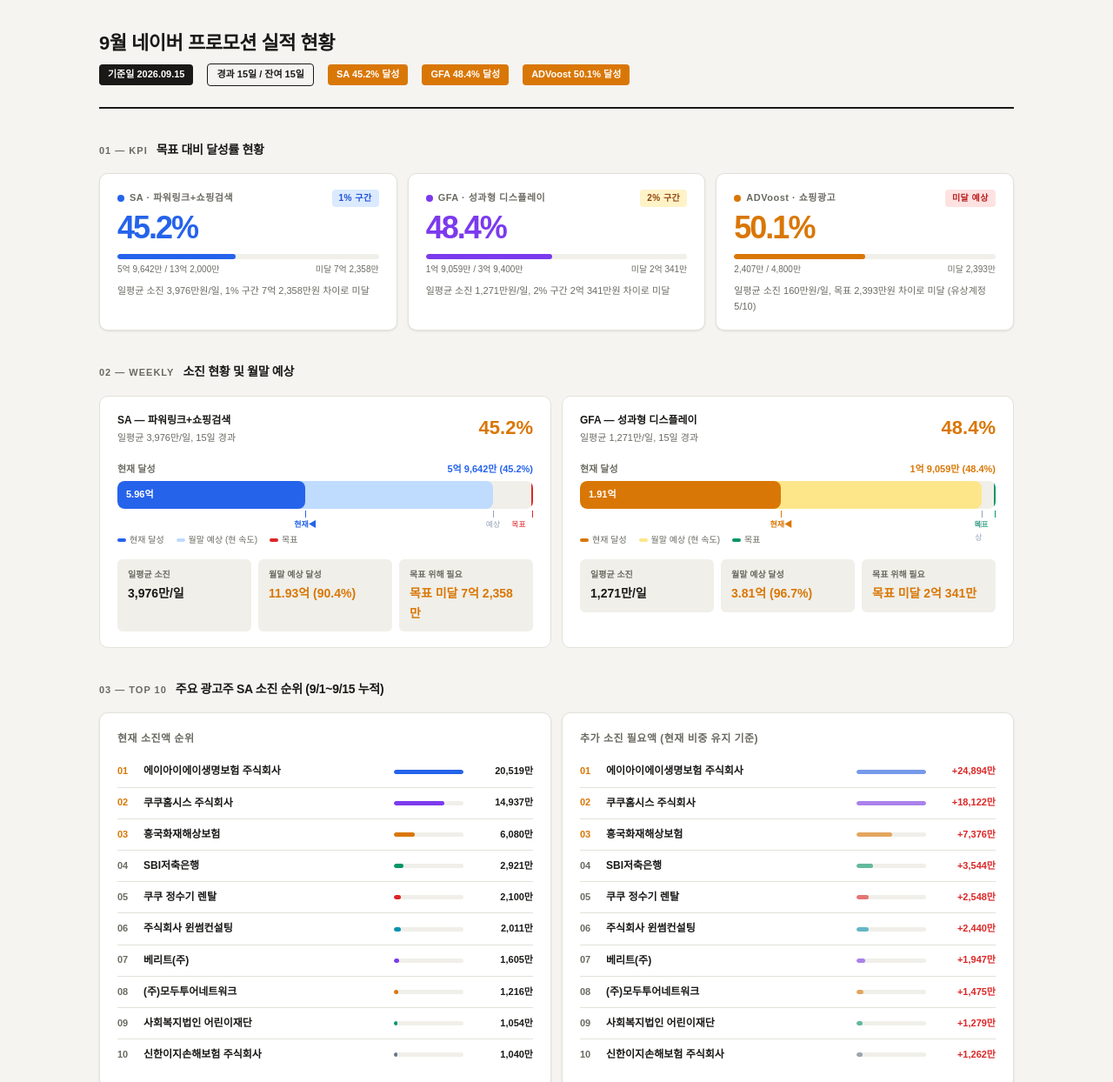
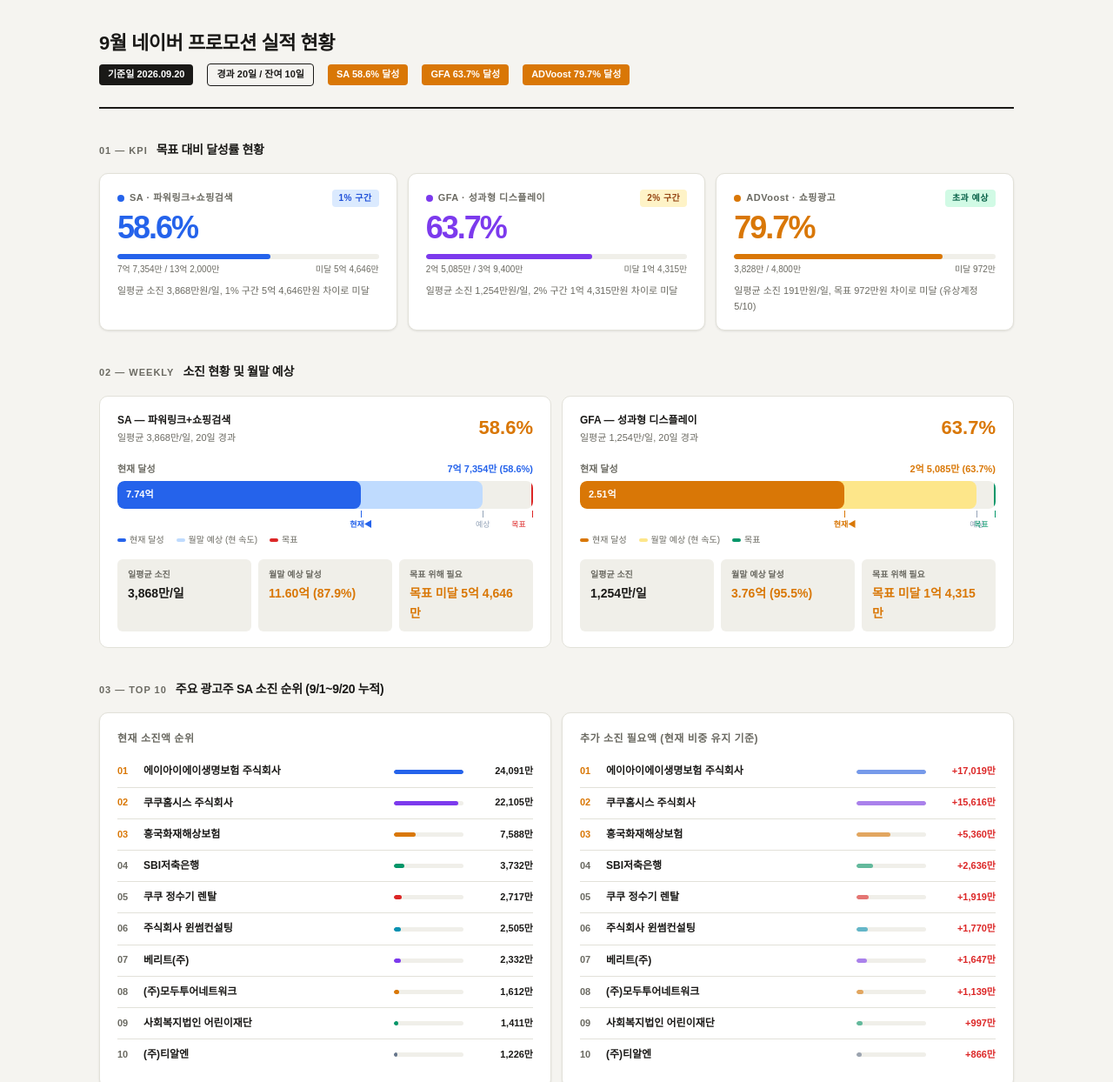
Before and after one commit to sora830812-del/naverpromo_202609, a plain HTML site: page index.html in a window 1280 px wide. Shown: the top 1244 px of the page at 87% size. Drawn offline with Linux system fonts and the light colour scheme; a web font is replaced by a local one.

Commit message:
Add files via upload

```diff
--- a/index.html
+++ b/index.html
@@ -173,11 +173,11 @@ body { background: var(--bg); color: var(--text); font-family: 'Pretendard', san
   <div class="page-header">
     <h1>9월 네이버 프로모션 실적 현황</h1>
     <div class="header-meta">
-      <span class="badge">기준일 2026.09.15</span>
-      <span class="badge outline">경과 15일 / 잔여 15일</span>
-      <span class="badge warn">SA 45.2% 달성</span>
-      <span class="badge warn">GFA 48.4% 달성</span>
-      <span class="badge warn">ADVoost 50.1% 달성</span>
+      <span class="badge">기준일 2026.09.20</span>
+      <span class="badge outline">경과 20일 / 잔여 10일</span>
+      <span class="badge warn">SA 58.6% 달성</span>
+      <span class="badge warn">GFA 63.7% 달성</span>
+      <span class="badge warn">ADVoost 79.7% 달성</span>
     </div>
   </div>
 
@@ -195,15 +195,15 @@ body { background: var(--bg); color: var(--text); font-family: 'Pretendard', san
         SA · 파워링크+쇼핑검색
         <span class="tag tag-blue" style="margin-left:auto;">1% 구간</span>
       </div>
-      <div class="kpi-rate" style="color:#2563eb;">45.2%</div>
+      <div class="kpi-rate" style="color:#2563eb;">58.6%</div>
       <div class="kpi-bar-wrap" style="margin-top:12px;">
-        <div class="kpi-bar" style="width:45.2%; background:#2563eb;"></div>
+        <div class="kpi-bar" style="width:58.6%; background:#2563eb;"></div>
       </div>
       <div class="progress-row">
-        <span>5억 9,642만 / 13억 2,000만</span>
-        <span>미달 7억 2,358만</span>
+        <span>7억 7,354만 / 13억 2,000만</span>
+        <span>미달 5억 4,646만</span>
       </div>
-      <div class="kpi-detail" style="margin-top:8px;">일평균 소진 3,976만원/일, 1% 구간 7억 2,358만원 차이로 미달</div>
+      <div class="kpi-detail" style="margin-top:8px;">일평균 소진 3,868만원/일, 1% 구간 5억 4,646만원 차이로 미달</div>
     </div>
 
     <!-- GFA -->
@@ -213,15 +213,15 @@ body { background: var(--bg); color: var(--text); font-family: 'Pretendard', san
         GFA · 성과형 디스플레이
         <span class="tag tag-amber" style="margin-left:auto;">2% 구간</span>
       </div>
-      <div class="kpi-rate" style="color:#7c3aed;">48.4%</div>
+      <div class="kpi-rate" style="color:#7c3aed;">63.7%</div>
       <div class="kpi-bar-wrap" style="margin-top:12px;">
-        <div class="kpi-bar" style="width:48.4%; background:#7c3aed;"></div>
+        <div class="kpi-bar" style="width:63.7%; background:#7c3aed;"></div>
       </div>
       <div class="progress-row">
-        <span>1억 9,059만 / 3억 9,400만</span>
-        <span>미달 2억 341만</span>
+        <span>2억 5,085만 / 3억 9,400만</span>
+        <span>미달 1억 4,315만</span>
       </div>
-      <div class="kpi-detail" style="margin-top:8px;">일평균 소진 1,271만원/일, 2% 구간 2억 341만원 차이로 미달</div>
+      <div class="kpi-detail" style="margin-top:8px;">일평균 소진 1,254만원/일, 2% 구간 1억 4,315만원 차이로 미달</div>
     </div>
 
     <!-- ADVoost -->
@@ -229,17 +229,17 @@ body { background: var(--bg); color: var(--text); font-family: 'Pretendard', san
       <div class="kpi-label">
         <span class="kpi-dot" style="background:#d97706;"></span>
         ADVoost · 쇼핑광고
-        <span class="tag tag-red" style="margin-left:auto;">미달 예상</span>
+        <span class="tag tag-green" style="margin-left:auto;">초과 예상</span>
       </div>
-      <div class="kpi-rate" style="color:#d97706;">50.1%</div>
+      <div class="kpi-rate" style="color:#d97706;">79.7%</div>
       <div class="kpi-bar-wrap" style="margin-top:12px;">
-        <div class="kpi-bar" style="width:50.1%; background:#d97706;"></div>
+        <div class="kpi-bar" style="width:79.7%; background:#d97706;"></div>
       </div>
       <div class="progress-row">
-        <span>2,407만 / 4,800만</span>
-        <span>미달 2,393만</span>
+        <span>3,828만 / 4,800만</span>
+        <span>미달 972만</span>
       </div>
-      <div class="kpi-detail" style="margin-top:8px;">일평균 소진 160만원/일, 목표 2,393만원 차이로 미달 (유상계정 5/10)</div>
+      <div class="kpi-detail" style="margin-top:8px;">일평균 소진 191만원/일, 목표 972만원 차이로 미달 (유상계정 5/10)</div>
     </div>
   </div>
 
@@ -255,26 +255,26 @@ body { background: var(--bg); color: var(--text); font-family: 'Pretendard', san
       <div class="weekly-header">
         <div>
           <div class="weekly-title">SA — 파워링크+쇼핑검색</div>
-          <div style="font-size:11px; color:var(--text-muted); margin-top:2px;">일평균 3,976만/일, 15일 경과</div>
+          <div style="font-size:11px; color:var(--text-muted); margin-top:2px;">일평균 3,868만/일, 20일 경과</div>
         </div>
-        <div class="weekly-rate warn">45.2%</div>
+        <div class="weekly-rate warn">58.6%</div>
       </div>
 
       <div style="margin-top:18px;">
         <div style="display:flex; justify-content:space-between; font-size:11px; font-weight:600; margin-bottom:5px;">
           <span style="color:var(--text-muted);">현재 달성</span>
-          <span style="color:#2563eb;">5억 9,642만 (45.2%)</span>
+          <span style="color:#2563eb;">7억 7,354만 (58.6%)</span>
         </div>
         <div style="position:relative; height:32px; border-radius:8px; overflow:hidden; background:var(--surface2);">
-          <div style="position:absolute; left:0; top:0; width:90.4%; height:100%; background:#bfdbfe; border-radius:8px;"></div>
-          <div style="position:absolute; left:0; top:0; width:45.2%; height:100%; background:#2563eb; border-radius:8px; display:flex; align-items:center; padding-left:10px; font-size:11px; color:#fff; font-weight:600; white-space:nowrap;">5.96억</div>
+          <div style="position:absolute; left:0; top:0; width:87.9%; height:100%; background:#bfdbfe; border-radius:8px;"></div>
+          <div style="position:absolute; left:0; top:0; width:58.6%; height:100%; background:#2563eb; border-radius:8px; display:flex; align-items:center; padding-left:10px; font-size:11px; color:#fff; font-weight:600; white-space:nowrap;">7.74억</div>
           <div style="position:absolute; right:0; top:0; width:2px; height:100%; background:#dc2626;"></div>
         </div>
         <div style="position:relative; height:18px;">
-          <div style="position:absolute; left:45.2%; top:2px; width:1px; height:8px; background:#2563eb;"></div>
-          <div style="position:absolute; left:45.2%; top:11px; font-size:9px; color:#2563eb; font-weight:600; transform:translateX(-50%);">현재◀</div>
-          <div style="position:absolute; left:90.4%; top:2px; width:1px; height:8px; background:#94a3b8; border-left:1px dashed #94a3b8;"></div>
-          <div style="position:absolute; left:90.4%; top:11px; font-size:9px; color:#94a3b8; transform:translateX(-50%);">예상</div>
+          <div style="position:absolute; left:58.6%; top:2px; width:1px; height:8px; background:#2563eb;"></div>
+          <div style="position:absolute; left:58.6%; top:11px; font-size:9px; color:#2563eb; font-weight:600; transform:translateX(-50%);">현재◀</div>
+          <div style="position:absolute; left:87.9%; top:2px; width:1px; height:8px; background:#94a3b8; border-left:1px dashed #94a3b8;"></div>
+          <div style="position:absolute; left:87.9%; top:11px; font-size:9px; color:#94a3b8; transform:translateX(-50%);">예상</div>
           <div style="position:absolute; right:0; top:2px; width:1px; height:8px; background:#dc2626;"></div>
           <div style="position:absolute; right:0; top:11px; font-size:9px; color:#dc2626; transform:translateX(-50%);">목표</div>
         </div>
@@ -289,15 +289,15 @@ body { background: var(--bg); color: var(--text); font-family: 'Pretendard', san
       <div class="weekly-stat-row" style="margin-top:14px;">
         <div class="weekly-stat">
           <div class="ws-label">일평균 소진</div>
-          <div class="ws-value">3,976만/일</div>
+          <div class="ws-value">3,868만/일</div>
         </div>
         <div class="weekly-stat">
           <div class="ws-label">월말 예상 달성</div>
-          <div class="ws-value" style="color:var(--accent-amber);">11.93억 (90.4%)</div>
+          <div class="ws-value" style="color:var(--accent-amber);">11.60억 (87.9%)</div>
         </div>
         <div class="weekly-stat">
           <div class="ws-label">목표 위해 필요</div>
-          <div class="ws-value" style="color:var(--accent-amber);">목표 미달 7억 2,358만</div>
+          <div class="ws-value" style="color:var(--accent-amber);">목표 미달 5억 4,646만</div>
         </div>
       </div>
     </div>
@@ -307,26 +307,26 @@ body { background: var(--bg); color: var(--text); font-family: 'Pretendard', san
       <div class="weekly-header">
         <div>
           <div class="weekly-title">GFA — 성과형 디스플레이</div>
-          <div style="font-size:11px; color:var(--text-muted); margin-top:2px;">일평균 1,271만/일, 15일 경과</div>
+          <div style="font-size:11px; color:var(--text-muted); margin-top:2px;">일평균 1,254만/일, 20일 경과</div>
         </div>
-        <div class="weekly-rate warn">48.4%</div>
+        <div class="weekly-rate warn">63.7%</div>
       </div>
 
       <div style="margin-top:18px;">
         <div style="display:flex; justify-content:space-between; font-size:11px; font-weight:600; margin-bottom:5px;">
           <span style="color:var(--text-muted);">현재 달성</span>
-          <span style="color:#d97706;">1억 9,059만 (48.4%)</span>
+          <span style="color:#d97706;">2억 5,085만 (63.7%)</span>
         </div>
         <div style="position:relative; height:32px; border-radius:8px; overflow:hidden; background:var(--surface2);">
-          <div style="position:absolute; left:0; top:0; width:96.7%; height:100%; background:#fde68a; border-radius:8px;"></div>
-          <div style="position:absolute; left:0; top:0; width:48.4%; height:100%; background:#d97706; border-radius:8px; display:flex; align-items:center; padding-left:10px; font-size:11px; color:#fff; font-weight:600; white-space:nowrap;">1.91억</div>
+          <div style="position:absolute; left:0; top:0; width:95.5%; height:100%; background:#fde68a; border-radius:8px;"></div>
+          <div style="position:absolute; left:0; top:0; width:63.7%; height:100%; background:#d97706; border-radius:8px; display:flex; align-items:center; padding-left:10px; font-size:11px; color:#fff; font-weight:600; white-space:nowrap;">2.51억</div>
           <div style="position:absolute; right:0; top:0; width:2px; height:100%; background:#059669;"></div>
         </div>
         <div style="position:relative; height:18px;">
-          <div style="position:absolute; left:48.4%; top:2px; width:1px; height:8px; background:#d97706;"></div>
-          <div style="position:absolute; left:48.4%; top:11px; font-size:9px; color:#d97706; font-weight:600; transform:translateX(-50%);">현재◀</div>
-          <div style="position:absolute; left:96.7%; top:2px; width:1px; height:8px; background:#94a3b8; border-left:1px dashed #94a3b8;"></div>
-          <div style="position:absolute; left:96.7%; top:11px; font-size:9px; color:#94a3b8; transform:translateX(-50%);">예상</div>
+          <div style="position:absolute; left:63.7%; top:2px; width:1px; height:8px; background:#d97706;"></div>
+          <div style="position:absolute; left:63.7%; top:11px; font-size:9px; color:#d97706; font-weight:600; transform:translateX(-50%);">현재◀</div>
+          <div style="position:absolute; left:95.5%; top:2px; width:1px; height:8px; background:#94a3b8; border-left:1px dashed #94a3b8;"></div>
+          <div style="position:absolute; left:95.5%; top:11px; font-size:9px; color:#94a3b8; transform:translateX(-50%);">예상</div>
           <div style="position:absolute; right:0; top:2px; width:1px; height:8px; background:#059669;"></div>
           <div style="position:absolute; right:0; top:11px; font-size:9px; color:#059669; transform:translateX(-50%);">목표</div>
         </div>
@@ -341,15 +341,15 @@ body { background: var(--bg); color: var(--text); font-family: 'Pretendard', san
       <div class="weekly-stat-row" style="margin-top:14px;">
         <div class="weekly-stat">
           <div class="ws-label">일평균 소진</div>
-          <div class="ws-value">1,271만/일</div>
+          <div class="ws-value">1,254만/일</div>
         </div>
         <div class="weekly-stat">
           <div class="ws-label">월말 예상 달성</div>
-          <div class="ws-value" style="color:var(--accent-amber);">3.81억 (96.7%)</div>
+          <div class="ws-value" style="color:var(--accent-amber);">3.76억 (95.5%)</div>
         </div>
         <div class="weekly-stat">
           <div class="ws-label">목표 위해 필요</div>
-          <div class="ws-value" style="color:var(--accent-amber);">목표 미달 2억 341만</div>
+          <div class="ws-value" style="color:var(--accent-amber);">목표 미달 1억 4,315만</div>
         </div>
       </div>
     </div>
@@ -357,7 +357,7 @@ body { background: var(--bg); color: var(--text); font-family: 'Pretendard', san
 
   <div class="section-header">
     <span class="sec-num">03 — TOP 10</span>
-    <h2>주요 광고주 SA 소진 순위 (9/1~9/15 누적)</h2>
+    <h2>주요 광고주 SA 소진 순위 (9/1~9/20 누적)</h2>
   </div>
 
   <div class="two-col">
@@ -397,7 +397,7 @@ body { background: var(--bg); color: var(--text); font-family: 'Pretendard', san
     <div id="gfa-target-body"></div>
   </div>
   <div style="font-size:10px; color:var(--text-muted); margin-top:8px;">
-    ※ 계정별 목표액은 원본 파일에 설정된 값을 그대로 사용했습니다. 월말 예상 = 현재 소진액 ÷ 경과일수(15일) × 전체일수(30일). 막대는 목표액(100%) 기준으로 정규화했습니다. GFA 쿠쿠(일시불+렌탈) 목표액은 원본(9/15) 공란으로 9/13 기준값 8,700만을 유지했습니다.
+    ※ 계정별 목표액은 9월 계정별 목표배분 확정안 기준입니다 (모두투어 이관으로 제외). 월말 예상 = 현재 소진액 ÷ 경과일수(20일) × 전체일수(30일). 막대는 목표액(100%) 기준으로 정규화했습니다. GFA 쿠쿠(일시불+렌탈) 목표액은 원본(9/20) 공란으로 확정안 8,700만을 적용했습니다.
   </div>
 
   <!-- ── 05 베네핏 계산기 ── -->
@@ -408,7 +408,7 @@ body { background: var(--bg); color: var(--text); font-family: 'Pretendard', san
 
   <div class="benefit-wrap">
     <div class="benefit-top">
-      <h3>베네핏 배분 계산기 <span class="needs-data">✓ 9/15 기준</span></h3>
+      <h3>베네핏 배분 계산기 <span class="needs-data">✓ 9/20 기준</span></h3>
       <div class="benefit-note" style="margin-top:6px;">
         보상액의 20% → 재원 | 제휴실 정액 10% | 잔여 90% → 부서별 MoM 배분 (증감률 50% + 증감금액 50%)
       </div>
@@ -444,7 +444,7 @@ body { background: var(--bg); color: var(--text); font-family: 'Pretendard', san
         📊 동일 기간 비교 — 8월 일할 vs 9월 누적
         <span class="tag tag-amber">MoM 배분 근거</span>
       </div>
-      <div class="mom-section-sub">9월 누적 실적(15일)과 8월 일할(15일)을 동일 기간 기준으로 비교. 수치 수정 가능합니다.</div>
+      <div class="mom-section-sub">9월 누적 실적(20일)과 8월 일할(20일)을 동일 기간 기준으로 비교. 수치 수정 가능합니다.</div>
 
       <div class="mom-grid">
         <div class="mom-col-header">부서</div>
@@ -455,28 +455,28 @@ body { background: var(--bg); color: var(--text); font-family: 'Pretendard', san
 
         <div class="mom-row" id="mom-row-1">
           <div class="mom-cell dept-label">마케팅본부</div>
-          <div class="mom-cell"><input type="number" id="apr-1" value="48579" oninput="calcBenefit()"></div>
+          <div class="mom-cell"><input type="number" id="apr-1" value="64772" oninput="calcBenefit()"></div>
           <div class="mom-cell"><input type="number" id="may-1" value="0" oninput="calcBenefit()"></div>
           <div class="mom-cell"><span class="mom-delta" id="delta-1">—</span></div>
           <div class="mom-cell"><span class="mom-delta" id="rate-1">—</span></div>
         </div>
         <div class="mom-row" id="mom-row-2">
           <div class="mom-cell dept-label">IMC본부</div>
-          <div class="mom-cell"><input type="number" id="apr-2" value="31433" oninput="calcBenefit()"></div>
+          <div class="mom-cell"><input type="number" id="apr-2" value="41910" oninput="calcBenefit()"></div>
           <div class="mom-cell"><input type="number" id="may-2" value="0" oninput="calcBenefit()"></div>
           <div class="mom-cell"><span class="mom-delta" id="delta-2">—</span></div>
           <div class="mom-cell"><span class="mom-delta" id="rate-2">—</span></div>
         </div>
         <div class="mom-row" id="mom-row-3">
           <div class="mom-cell dept-label">SMB팀</div>
-          <div class="mom-cell"><input type="number" id="apr-3" value="1236" oninput="calcBenefit()"></div>
+          <div class="mom-cell"><input type="number" id="apr-3" value="1648" oninput="calcBenefit()"></div>
           <div class="mom-cell"><input type="number" id="may-3" value="0" oninput="calcBenefit()"></div>
           <div class="mom-cell"><span class="mom-delta" id="delta-3">—</span></div>
           <div class="mom-cell"><span class="mom-delta" id="rate-3">—</span></div>
         </div>
         <div class="mom-row" id="mom-row-4">
           <div class="mom-cell dept-label">미디어제휴실</div>
-          <div class="mom-cell"><input type="number" id="apr-4" value="997" oninput="calcBenefit()"></div>
+          <div class="mom-cell"><input type="number" id="apr-4" value="1330" oninput="calcBenefit()"></div>
           <div class="mom-cell"><input type="number" id="may-4" value="0" oninput="calcBenefit()"></div>
           <div class="mom-cell"><span class="mom-delta" id="delta-4">—</span></div>
           <div class="mom-cell"><span class="mom-delta" id="rate-4">—</span></div>
@@ -484,7 +484,7 @@ body { background: var(--bg); color: var(--text); font-family: 'Pretendard', san
       </div>
 
       <div style="font-size:10px; color:var(--text-muted); margin-top:8px;">
-        ※ 부서 매출은 프로모션 지급(안)_2608.xlsx '광고주정리' 시트의 계정별 부서 매핑 기준 (SA+GFA 합산). 8월 = 8월 전체 일할(15일). 예상 보상액 = SA 목표 13.2억×1% (1% 구간 달성). GFA는 2% 구간 미달로 0원
+        ※ 부서 매출은 프로모션 지급(안)_2608.xlsx '광고주정리' 시트의 계정별 부서 매핑 기준 (SA+GFA 합산). 8월 = 8월 전체 일할(20일). 예상 보상액 = SA 목표 13.2억×1% (1% 구간 달성). GFA는 2% 구간 미달로 0원
       </div>
     </div>
 
@@ -536,7 +536,7 @@ body { background: var(--bg); color: var(--text); font-family: 'Pretendard', san
 
   <!-- 푸터 -->
   <div class="page-footer">
-    <span>기준일 2026.09.15, 데이터: 네이버 성과형광고 로우데이터 (9/15 기준), SA 합계는 raw 시트 직접 합산값</span>
+    <span>기준일 2026.09.20, 데이터: 네이버 성과형광고 로우데이터 (9/20 기준), SA 합계는 raw 시트 직접 합산값</span>
     <span>미디어제휴실 · 담당: 깨발</span>
   </div>
 
@@ -544,19 +544,19 @@ body { background: var(--bg); color: var(--text); font-family: 'Pretendard', san
 
 <script>
 const top10 = [
-  { name: '에이아이에이생명보험 주식회사', amount: 20519 },
-  { name: '쿠쿠홈시스 주식회사', amount: 14937 },
-  { name: '흥국화재해상보험', amount: 6080 },
-  { name: 'SBI저축은행', amount: 2921 },
-  { name: '쿠쿠 정수기 렌탈', amount: 2100 },
-  { name: '주식회사 윈썸컨설팅', amount: 2011 },
-  { name: '베리트(주)', amount: 1605 },
-  { name: '(주)모두투어네트워크', amount: 1216 },
-  { name: '사회복지법인 어린이재단', amount: 1054 },
-  { name: '신한이지손해보험 주식회사', amount: 1040 },
+  { name: '에이아이에이생명보험 주식회사', amount: 24091 },
+  { name: '쿠쿠홈시스 주식회사', amount: 22105 },
+  { name: '흥국화재해상보험', amount: 7588 },
+  { name: 'SBI저축은행', amount: 3732 },
+  { name: '쿠쿠 정수기 렌탈', amount: 2717 },
+  { name: '주식회사 윈썸컨설팅', amount: 2505 },
+  { name: '베리트(주)', amount: 2332 },
+  { name: '(주)모두투어네트워크', amount: 1612 },
+  { name: '사회복지법인 어린이재단', amount: 1411 },
+  { name: '(주)티알엔', amount: 1226 },
 ];
 
-const SA_TOTAL = 59642;
+const SA_TOTAL = 77354;
 const SA_TARGET = 132000;
 const SA_REMAIN = SA_TARGET - SA_TOTAL;
 
@@ -608,23 +608,23 @@ function paceColor(pct) {
 }
 
 const saTargets = [
-  { name: 'AIA생명', spent: 205106275, goal: 356000000 },
-  { name: '쿠쿠(일시불)', spent: 83368183, goal: 252000000 },
-  { name: '쿠쿠(렌탈)', spent: 66005839, goal: 166000000 },
-  { name: '흥국화재TM', spent: 60798912, goal: 131000000 },
-  { name: 'SBI저축은행', spent: 29209176, goal: 62000000 },
-  { name: '신한EZ손해보험', spent: 10398672, goal: 25000000 },
-  { name: '모두투어', spent: 12155993, goal: 31000000 },
-  { name: '쇼핑엔티', spent: 9094216, goal: 18000000 },
+  { name: 'AIA생명', spent: 240816662, goal: 357000000 },
+  { name: '쿠쿠(일시불)', spent: 125971713, goal: 252000000 },
+  { name: '쿠쿠(렌탈)', spent: 95081806, goal: 166000000 },
+  { name: '흥국화재TM', spent: 75880789, goal: 131000000 },
+  { name: 'SBI저축은행', spent: 37318310, goal: 62000000 },
+  { name: '신한EZ손해보험', spent: 11761597, goal: 25000000 },
+  { name: '쇼핑엔티', spent: 12257913, goal: 18000000 },
+  { name: '키움에셋플래너', spent: 11287762, goal: 29000000 },
 ];
 const gfaTargets = [
-  { name: 'AIA생명', spent: 69610462, goal: 155000000 },
-  { name: '쿠쿠(일시불+렌탈)', spent: 45106166, goal: 87000000 },
-  { name: '쿠쿠(렌탈)', spent: 33153532, goal: 51000000 },
-  { name: '흥국화재TM', spent: 13037863, goal: 24000000 },
-  { name: '키움에셋플래너', spent: 23280980, goal: 42000000 },
+  { name: 'AIA생명', spent: 79914798, goal: 156000000 },
+  { name: '쿠쿠(일시불+렌탈)', spent: 70887704, goal: 87000000 },
+  { name: '쿠쿠(렌탈)', spent: 44176121, goal: 51000000 },
+  { name: '흥국화재TM', spent: 18051507, goal: 24000000 },
+  { name: '키움에셋플래너', spent: 29833417, goal: 60000000 },
 ];
-const T_ELAPSED = 15, T_TOTAL_DAYS = 30;
+const T_ELAPSED = 20, T_TOTAL_DAYS = 30;
 
 function renderTargetTable(bodyId, rows, baseColor) {
   const wrap = document.getElementById(bodyId);
```
